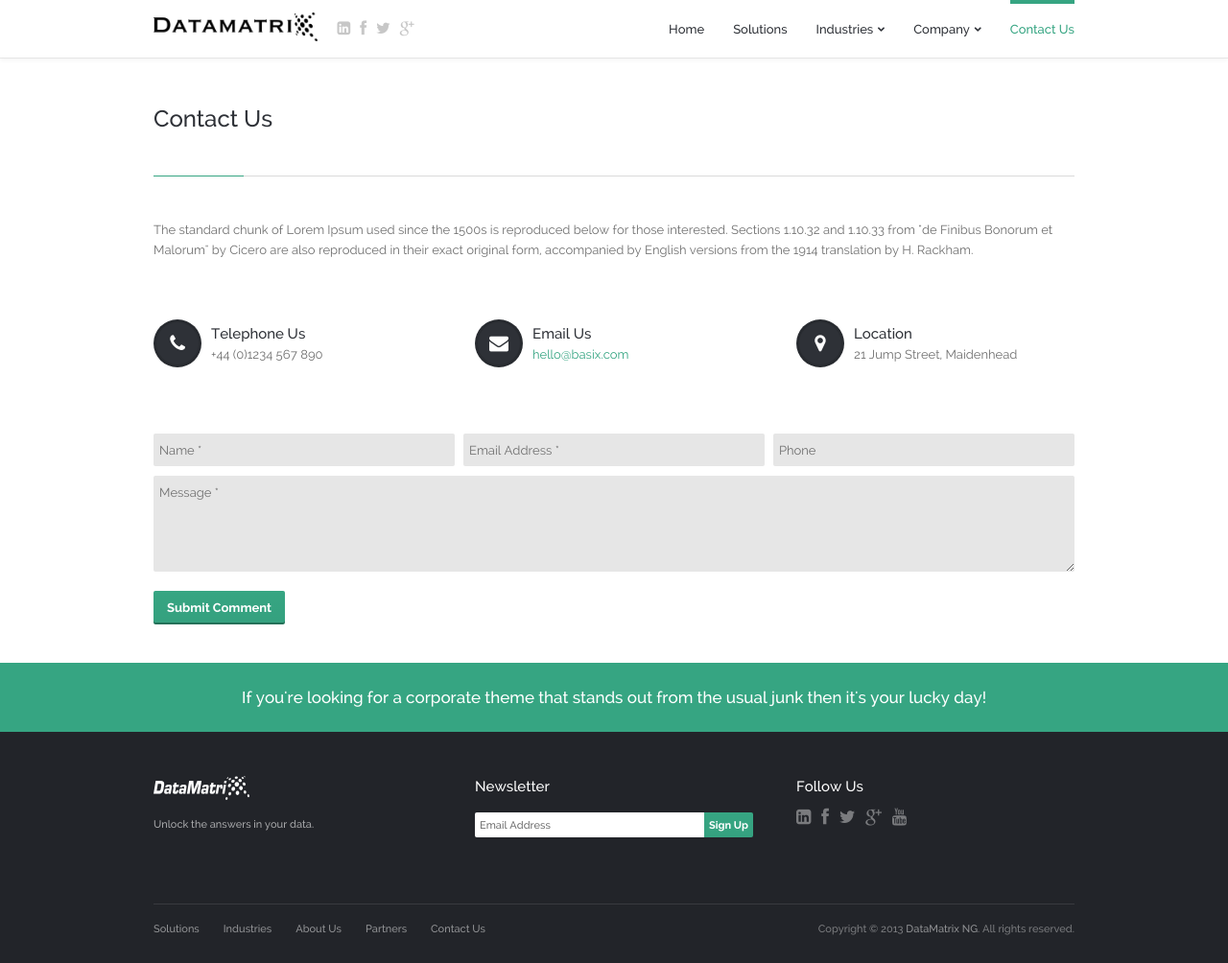
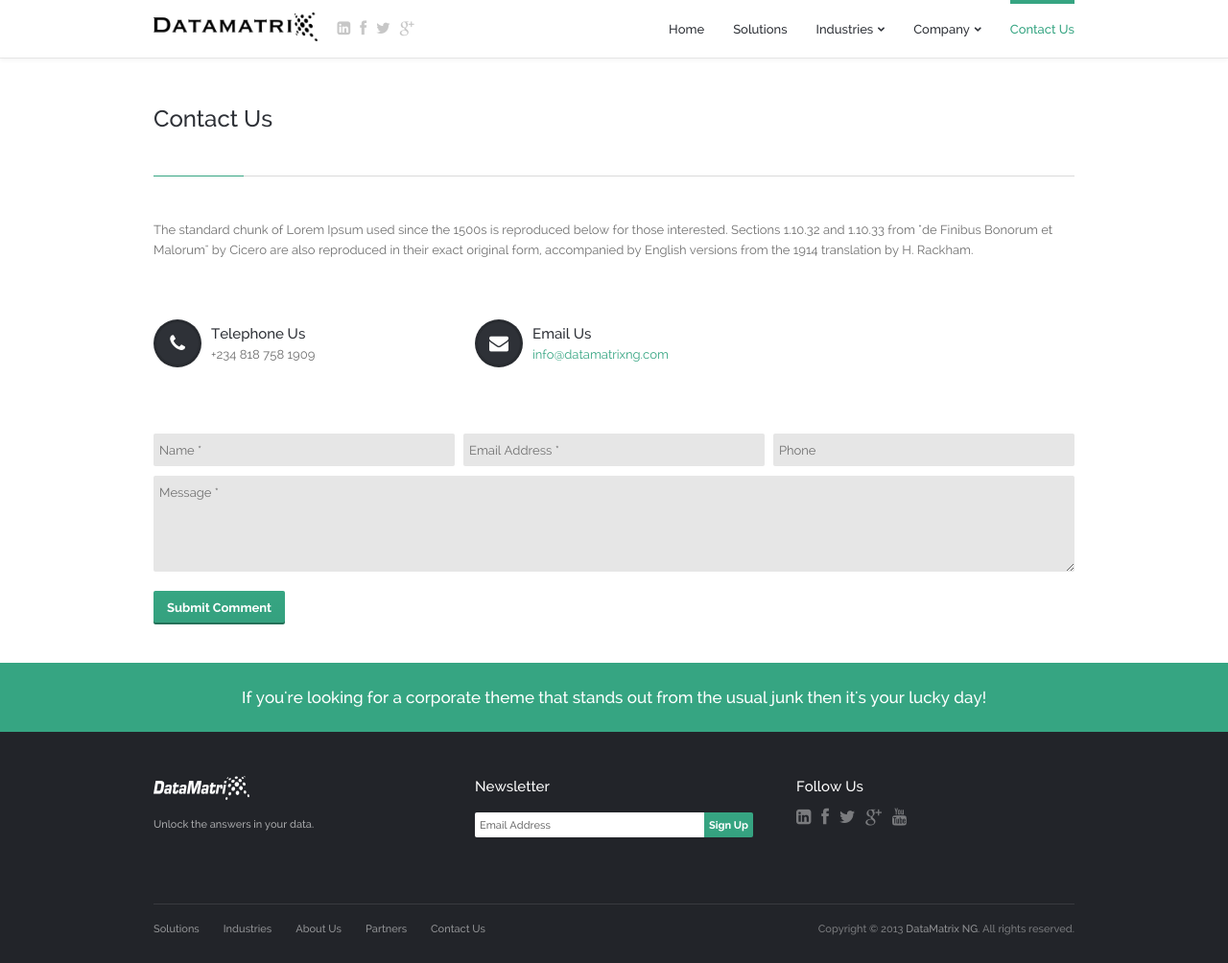
Before and after one commit to dtmtx/dtmtx.github.io, a Jekyll site: the page built from contact.html, in a window 1280 px wide and 1004 px high. Shown: the whole window at 96% size. Built offline with Jekyll 4.4.1, drawn with Linux system fonts in a browser that asks for light colours; Markdown is read by kramdown in place of the engine named in the settings.

Commit message:
minor fixes

```diff
--- a/contact.html
+++ b/contact.html
@@ -56,7 +56,7 @@ active: current
 								<!-- Title -->
 								<h3 class="no-margin">Telephone Us</h3>
 								<!-- Text -->
-								<p>+44 (0)1234 567 890</p>
+								<p>+234 818 758 1909</p>
 							</div>
 						</div>
 						<!-- ~~~~~~~~~~~~~~~~~~~~~~~~~~~~~~~ -->
@@ -78,7 +78,7 @@ active: current
 								<!-- Title -->
 								<h3 class="no-margin">Email Us</h3>
 								<!-- Text -->
-								<p><a href="#">hello@basix.com</a></p>
+								<p><a href="#">info@datamatrixng.com</a></p>
 							</div>
 						</div>
 						<!-- ~~~~~~~~~~~~~~~~~~~~~~~~~~~~~~~ -->
@@ -88,21 +88,21 @@ active: current
 						<!-- ~~~~~~~~~~~~~~~~~~~~~~~~~~~~~~~ -->
 						<!-- One Third -->
 						<!-- ~~~~~~~~~~~~~~~~~~~~~~~~~~~~~~~ -->
-						<div class="column-one-third">
+						<!--div class="column-one-third">
 							<div class="icons-column vertical-center">
-								<!-- Icon Backing -->
+								<Icon Backing >
 								<div class="icon-backing">
-									<!-- Icon -->
+									<Icon >
 									<i class="fa fa-map-marker"></i>
 								</div>
 							</div>
 							<div class="content-column vertical-center">
-								<!-- Title -->
+								< Title >
 								<h3 class="no-margin">Location</h3>
-								<!-- Text -->
+								< Text >
 								<p>21 Jump Street, Maidenhead</p>
 							</div>
-						</div>
+						</div-->
 						<!-- ~~~~~~~~~~~~~~~~~~~~~~~~~~~~~~~ -->
 						<!-- END One Third -->
 						<!-- ~~~~~~~~~~~~~~~~~~~~~~~~~~~~~~~ -->
```
